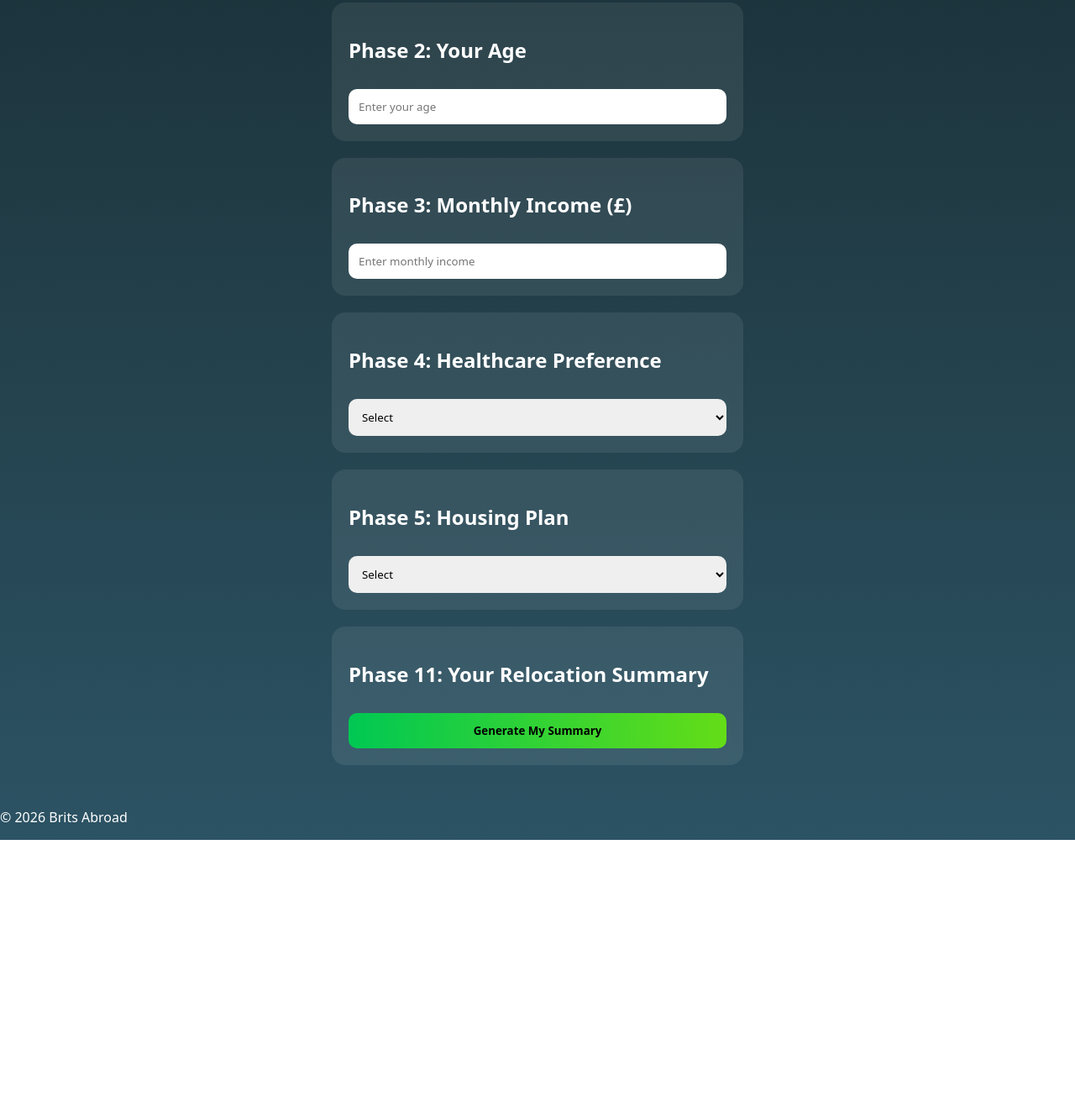
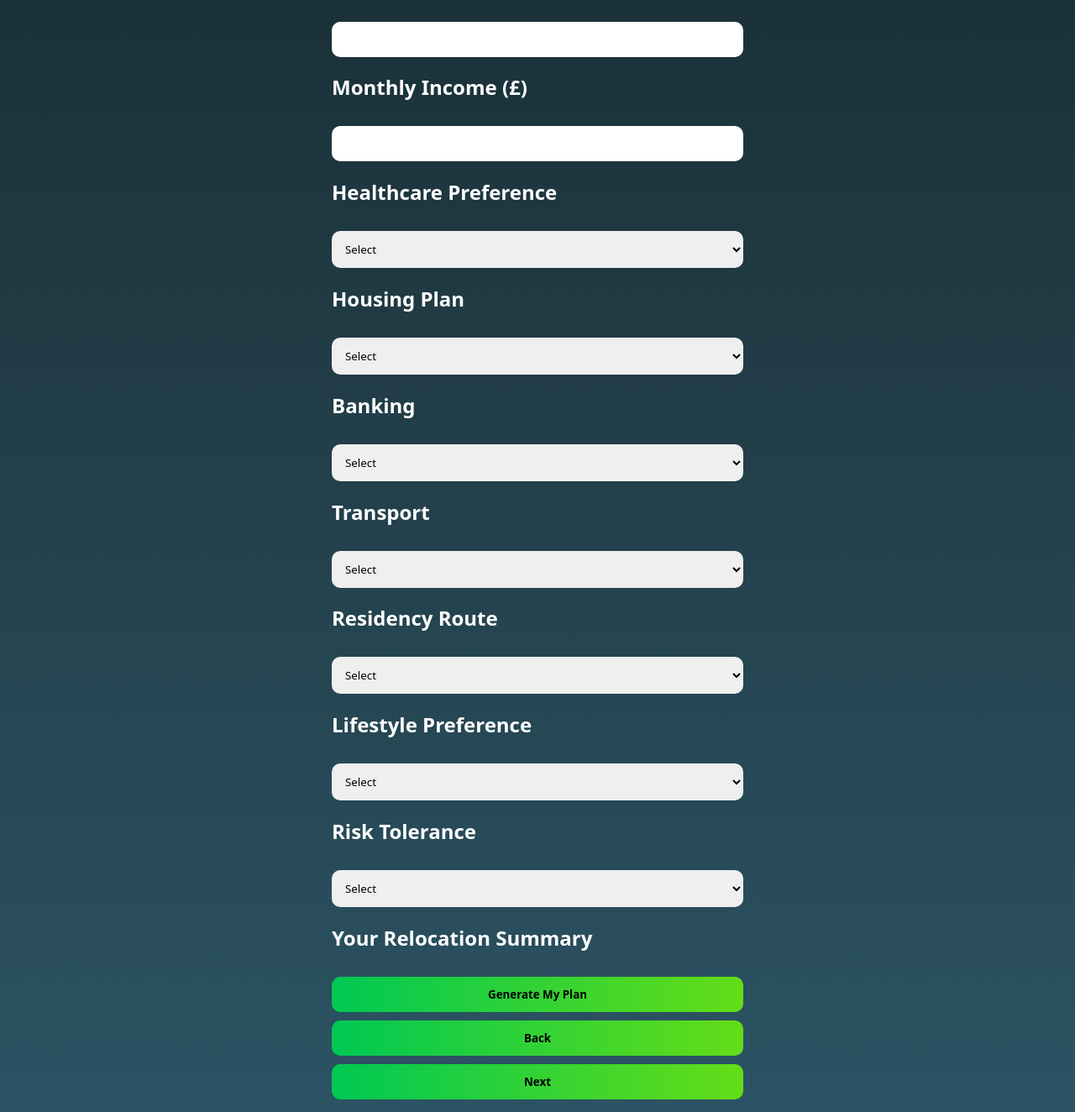
Before and after one commit to hmossireland-design/britsabroad2026, a plain HTML site: page index.html in a window 1280 px wide. Shown: the part 626-1950 px from the top of the page at 84% size. Before the commit the page ends 1626 px from the top, so only its background shows below. Drawn offline with Linux system fonts and the light colour scheme.

Commit message:
Update index.html

```diff
--- a/index.html
+++ b/index.html
@@ -11,7 +11,7 @@
 
 <header class="header">
   <h1>Brits Abroad 2026</h1>
-  <p>Your Step-by-Step Relocation Planner</p>
+  <p>Step-by-Step Relocation Planner</p>
 </header>
 
 <div class="progress-container">
@@ -24,26 +24,26 @@
 <main id="app">
 
   <!-- PHASE 1 -->
-  <section class="phase-card">
-    <h2>Phase 1: Choose Your Destination</h2>
+  <section class="phase active">
+    <h2>Choose Your Destination</h2>
     <div id="country-grid"></div>
   </section>
 
   <!-- PHASE 2 -->
-  <section class="phase-card">
-    <h2>Phase 2: Your Age</h2>
-    <input type="number" id="age" placeholder="Enter your age">
+  <section class="phase">
+    <h2>Your Age</h2>
+    <input type="number" id="age">
   </section>
 
   <!-- PHASE 3 -->
-  <section class="phase-card">
-    <h2>Phase 3: Monthly Income (£)</h2>
-    <input type="number" id="income" placeholder="Enter monthly income">
+  <section class="phase">
+    <h2>Monthly Income (£)</h2>
+    <input type="number" id="income">
   </section>
 
   <!-- PHASE 4 -->
-  <section class="phase-card">
-    <h2>Phase 4: Healthcare Preference</h2>
+  <section class="phase">
+    <h2>Healthcare Preference</h2>
     <select id="healthcare">
       <option value="">Select</option>
       <option>Private</option>
@@ -53,8 +53,8 @@
   </section>
 
   <!-- PHASE 5 -->
-  <section class="phase-card">
-    <h2>Phase 5: Housing Plan</h2>
+  <section class="phase">
+    <h2>Housing Plan</h2>
     <select id="housing">
       <option value="">Select</option>
       <option>Rent</option>
@@ -63,18 +63,74 @@
     </select>
   </section>
 
+  <!-- PHASE 6 -->
+  <section class="phase">
+    <h2>Banking</h2>
+    <select id="banking">
+      <option value="">Select</option>
+      <option>UK Bank</option>
+      <option>Local Bank</option>
+      <option>Online (Wise / Revolut)</option>
+    </select>
+  </section>
+
+  <!-- PHASE 7 -->
+  <section class="phase">
+    <h2>Transport</h2>
+    <select id="transport">
+      <option value="">Select</option>
+      <option>No car</option>
+      <option>Buy locally</option>
+      <option>Import UK vehicle</option>
+    </select>
+  </section>
+
+  <!-- PHASE 8 -->
+  <section class="phase">
+    <h2>Residency Route</h2>
+    <select id="visa">
+      <option value="">Select</option>
+      <option>Passive Income</option>
+      <option>Work / Self-employed</option>
+      <option>Investment</option>
+    </select>
+  </section>
+
+  <!-- PHASE 9 -->
+  <section class="phase">
+    <h2>Lifestyle Preference</h2>
+    <select id="lifestyle">
+      <option value="">Select</option>
+      <option>Quiet / Rural</option>
+      <option>City</option>
+      <option>Coastal / Island</option>
+    </select>
+  </section>
+
+  <!-- PHASE 10 -->
+  <section class="phase">
+    <h2>Risk Tolerance</h2>
+    <select id="risk">
+      <option value="">Select</option>
+      <option>Low</option>
+      <option>Medium</option>
+      <option>High</option>
+    </select>
+  </section>
+
   <!-- PHASE 11 -->
-  <section class="phase-card">
-    <h2>Phase 11: Your Relocation Summary</h2>
-    <button onclick="generateSummary()">Generate My Summary</button>
+  <section class="phase">
+    <h2>Your Relocation Summary</h2>
+    <button onclick="generateSummary()">Generate My Plan</button>
     <div id="output"></div>
   </section>
 
+  <div class="nav-buttons">
+    <button onclick="prevPhase()">Back</button>
+    <button onclick="nextPhase()">Next</button>
+  </div>
+
 </main>
-
-<footer class="footer">
-  <p>© 2026 Brits Abroad</p>
-</footer>
 
 <script src="app.js"></script>
 </body>
```
